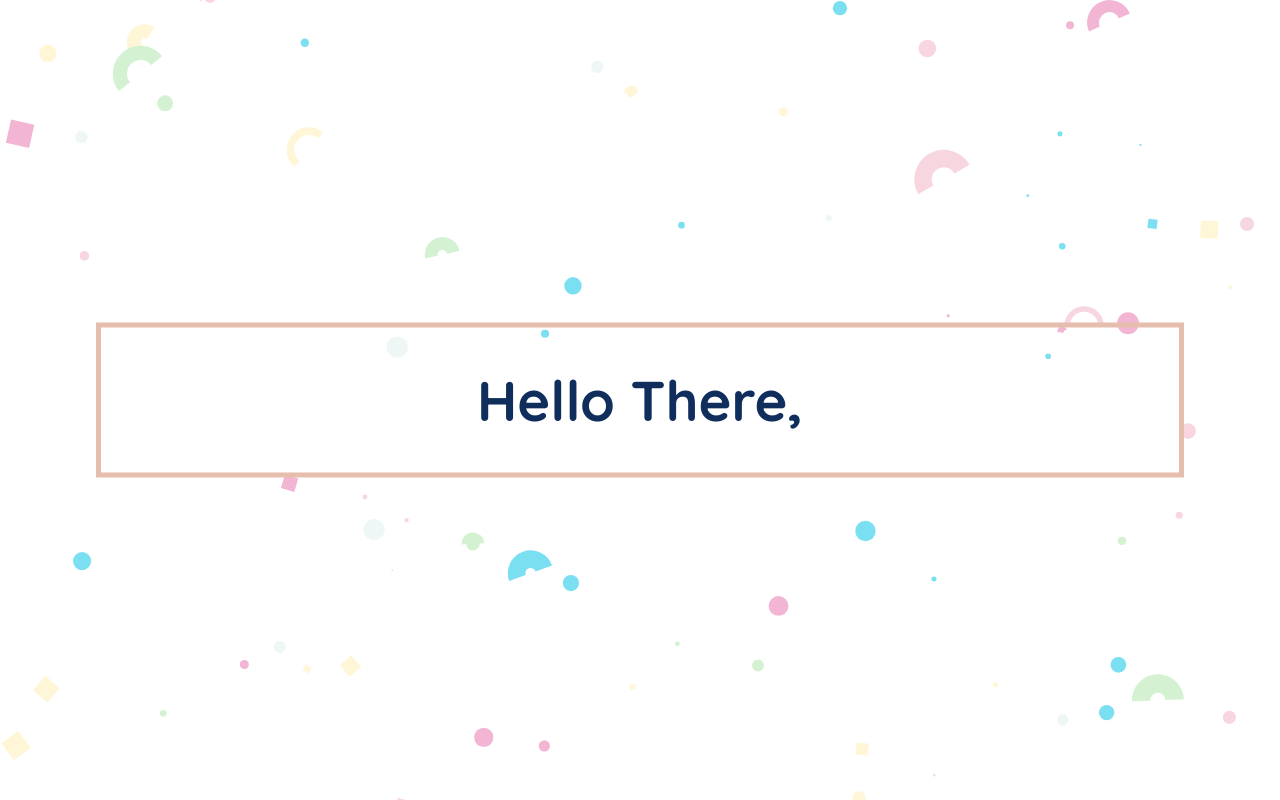
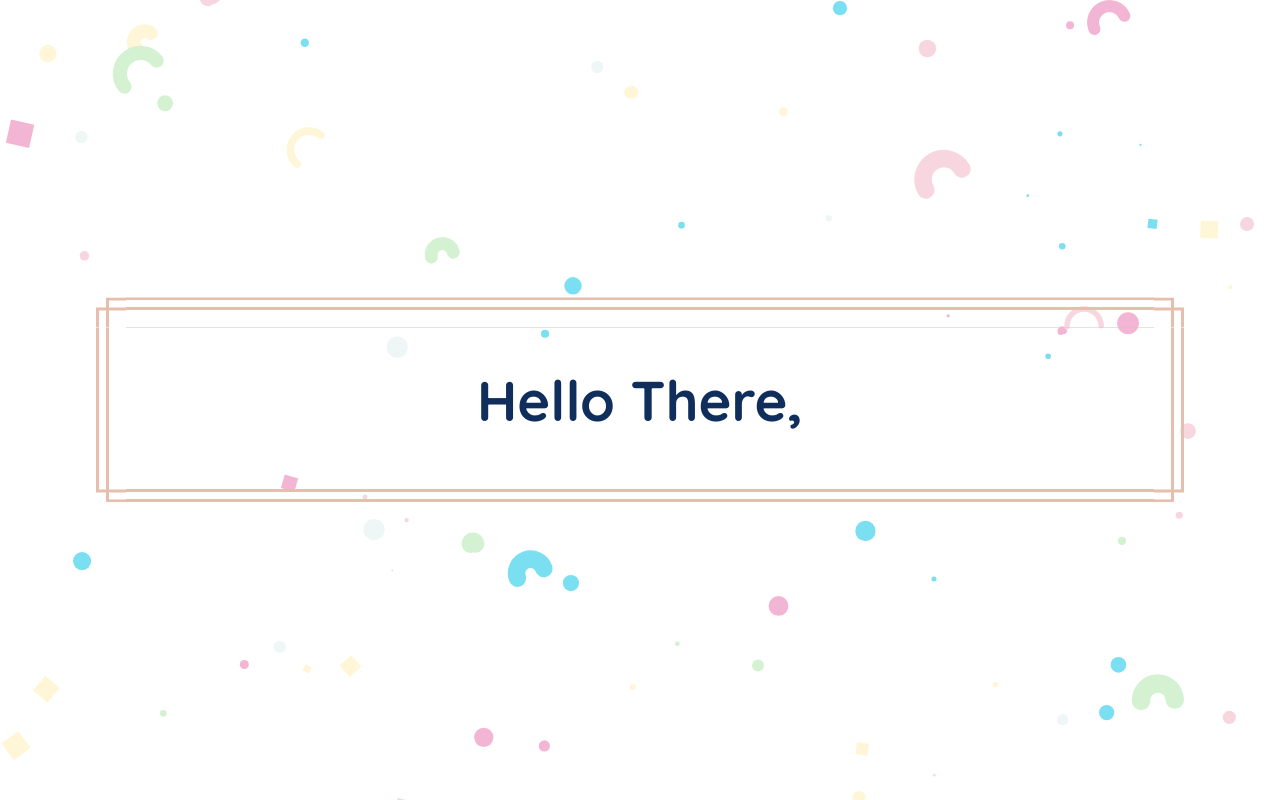
Before and after one commit to denizerisen/portfolio-page, a React (Create React App) app: page / in a window 1280 px wide. Built offline with nearby package versions, Linux system fonts and the light colour scheme.

Commit message:
added border image of hero text

```diff
--- a/src/components/hero/canvasUtils/particles.js
+++ b/src/components/hero/canvasUtils/particles.js
@@ -57,6 +57,7 @@ export function Macaroni(c, x, y, dx, dy) {
     c.rotate(-this.rotate);
     c.arc(this.x, this.y, this.r, Math.PI, false);
     c.lineWidth = this.lineWidth;
+    c.lineCap = "round";
     c.strokeStyle = this.color;
     c.stroke();
 
--- a/src/components/hero/hero.scss
+++ b/src/components/hero/hero.scss
@@ -9,7 +9,8 @@ canvas {
 }
 
 .hero-text-container {
-  border: 5px solid $color-sub;
+  border: 30px solid transparent;
+  border-image: url(../../assets/border.svg) 30 round;
   position: relative;
   top: 50%;
   transform: translate(0, -50%);
```
Also changed, not shown: src/assets/border.svg (added).
